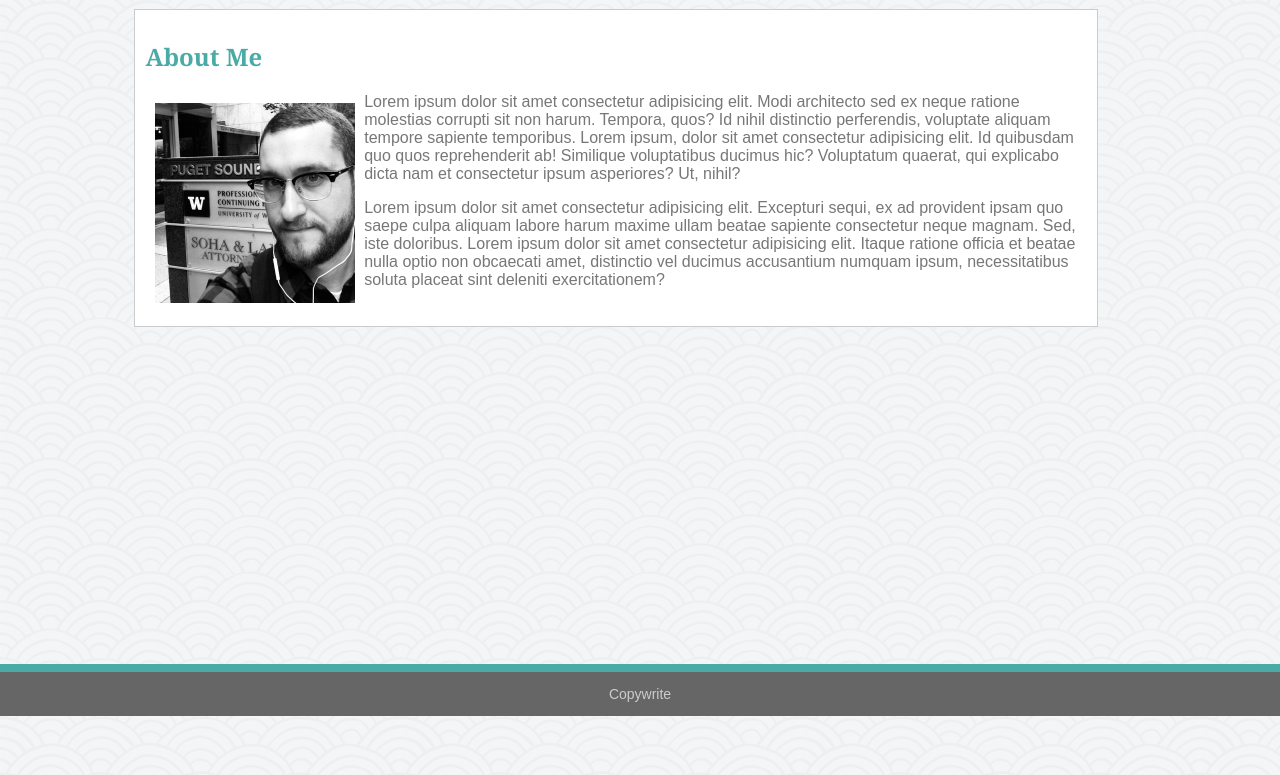
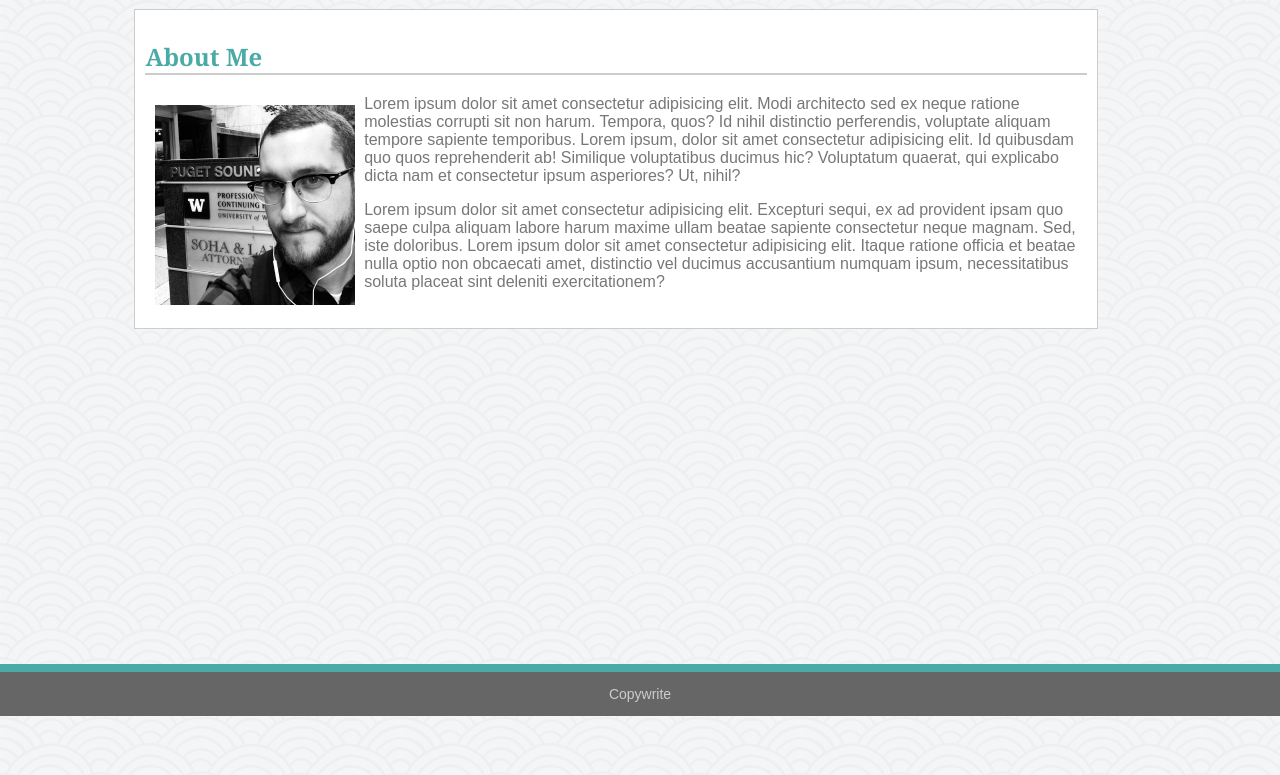
Before and after one commit to WillieEdwards/Basic-Portfolio, a plain HTML site: page index.html in a window 1280 px wide. Shown: the part 84-859 px from the top of the page. Drawn offline with Linux system fonts and the light colour scheme.

Commit message:
added bottom borders to page titles

```diff
--- a/assets/css/style.css
+++ b/assets/css/style.css
@@ -23,6 +23,7 @@ h1 {
 h2 {
     color: #4aaaa5;
     font-family: Georgia, 'Times New Roman', Times, serif;
+    border-bottom: 2px solid #cccccc;
 }
 
 ul {
```
